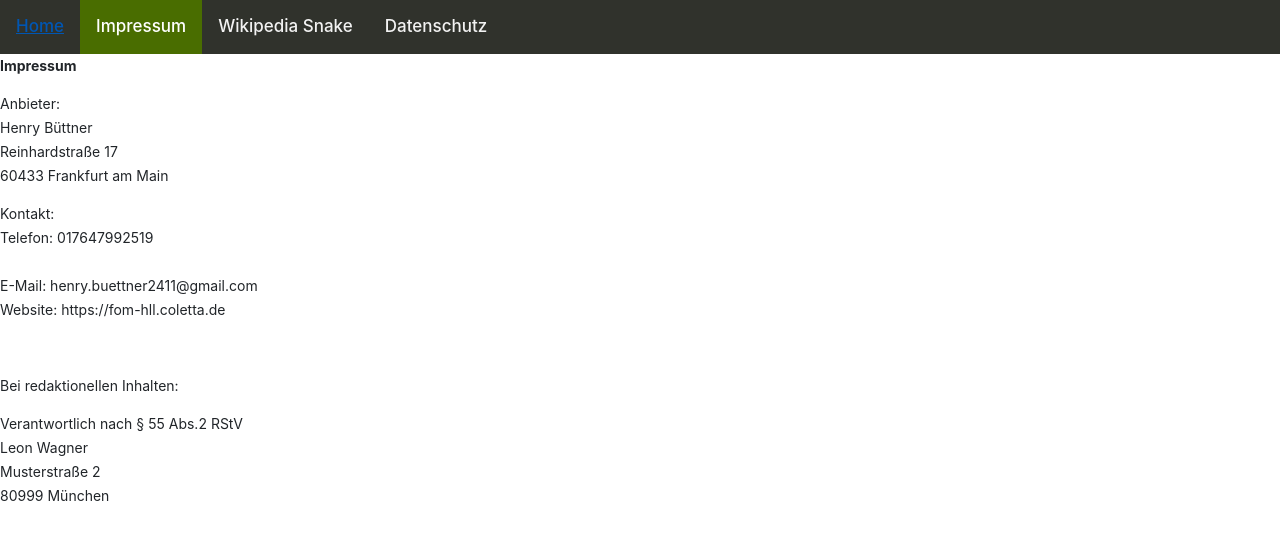
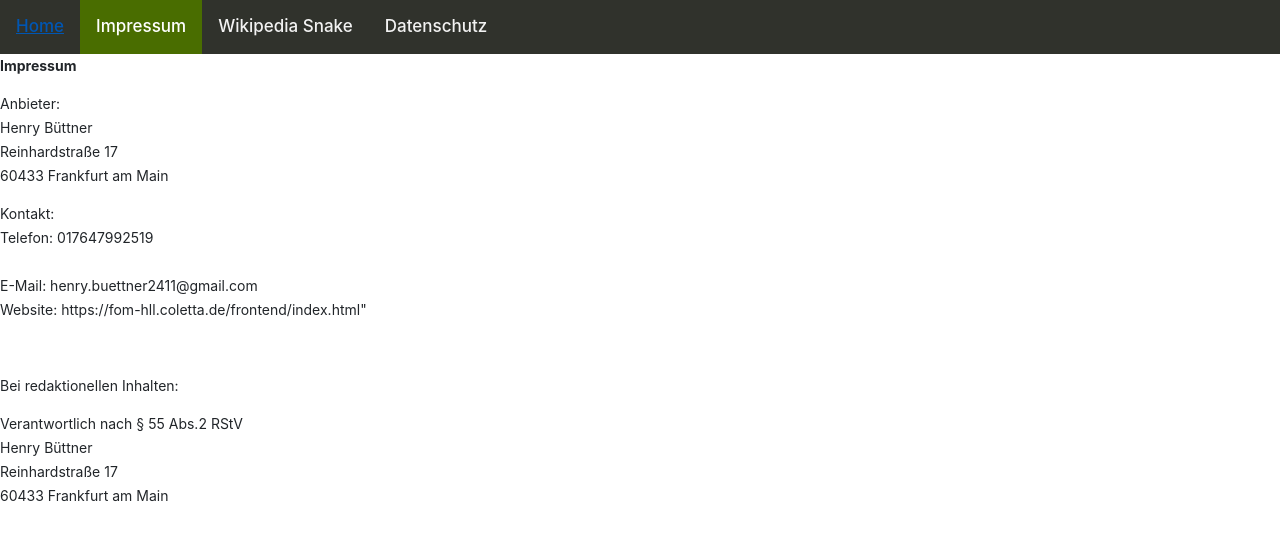
Before and after one commit to Henry241100/SWT, a plain HTML site: page frontend/Impressum.html in a window 1280 px wide. Drawn offline with nearby package versions, Linux system fonts and the light colour scheme.

Commit message:
Add files via upload

```diff
--- a/frontend/Impressum.html
+++ b/frontend/Impressum.html
@@ -24,7 +24,7 @@
 
 <p><strong>Impressum</strong></p>
 <p>Anbieter:<br />Henry Büttner<br />Reinhardstraße 17<br />60433 Frankfurt am Main</p>
-<p>Kontakt:<br />Telefon: 017647992519<br /><br />E-Mail: henry.buettner2411@gmail.com<br />Website: https://fom-hll.coletta.de</p>
+<p>Kontakt:<br />Telefon: 017647992519<br /><br />E-Mail: henry.buettner2411@gmail.com<br />Website: https://fom-hll.coletta.de/frontend/index.html"</p>
 <p> </p>
 <p>Bei redaktionellen Inhalten:</p>
-<p>Verantwortlich nach § 55 Abs.2 RStV<br />Leon Wagner<br />Musterstraße 2<br />80999 München</p>
+<p>Verantwortlich nach § 55 Abs.2 RStV<br />Henry Büttner<br />Reinhardstraße 17<br />60433 Frankfurt am Main</p>
--- a/frontend/index.js
+++ b/frontend/index.js
@@ -7,7 +7,7 @@
 
 
 //Volume-----------------------
-let Tod = new Audio('https://fom-hll.coletta.de/Sounds/roblox-death-sound-effect.mp3');
+let Tod = new Audio('https://fom-hll.coletta.de/Sounds/Tod.mp3');
 let Hintergrundmusik = new Audio('https://fom-hll.coletta.de/Sounds/The-entertainer-piano.mp3');
 
 
```
